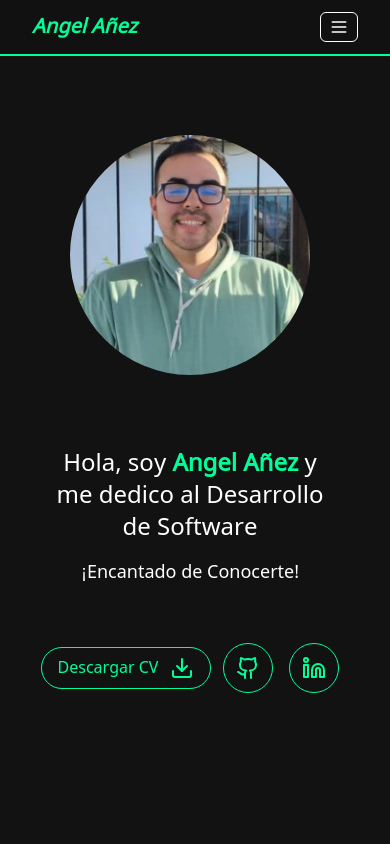
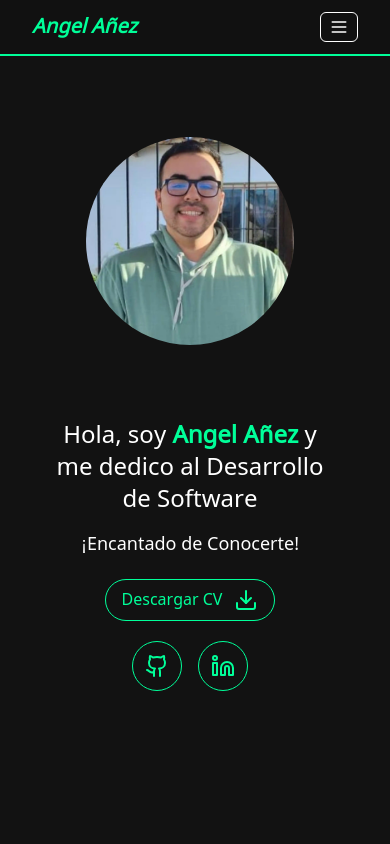
Before and after one commit to AngelAnez/my-portfolio, an Astro site: page / in a window 390 px wide. Shown: the top 844 px of the page. Built offline with nearby package versions, Linux system fonts and the light colour scheme; Astro itself is replaced by a stand-in of ours.

Commit message:
Modifying buttons in Hero Section to be responsive

```diff
--- a/src/components/Hero.astro
+++ b/src/components/Hero.astro
@@ -13,7 +13,7 @@ import Button from "./pieces/Button.astro";
       de Software
     </h1>
     <h2 class="text-lg md:text-xl">¡Encantado de Conocerte!</h2>
-    <section class="flex mt-10 justify-evenly gap-3 items-center md:mt-0">
+    <section class="flex flex-col md:flex-row mt-5 justify-evenly gap-1 md:gap-3 items-center md:mt-0">
       <Button url="/documents/CV-Angel-Añez.pdf">
         Descargar CV
         <Download />
@@ -55,7 +55,7 @@ import Button from "./pieces/Button.astro";
     </section>
   </section>
   <img
-    class="rounded-full w-60 md:w-96 aspect-square select-none"
+    class="rounded-full w-52 md:w-96 aspect-square select-none"
     src="/images/profile-hero.webp"
     alt="Angel Añez"
   />
```
